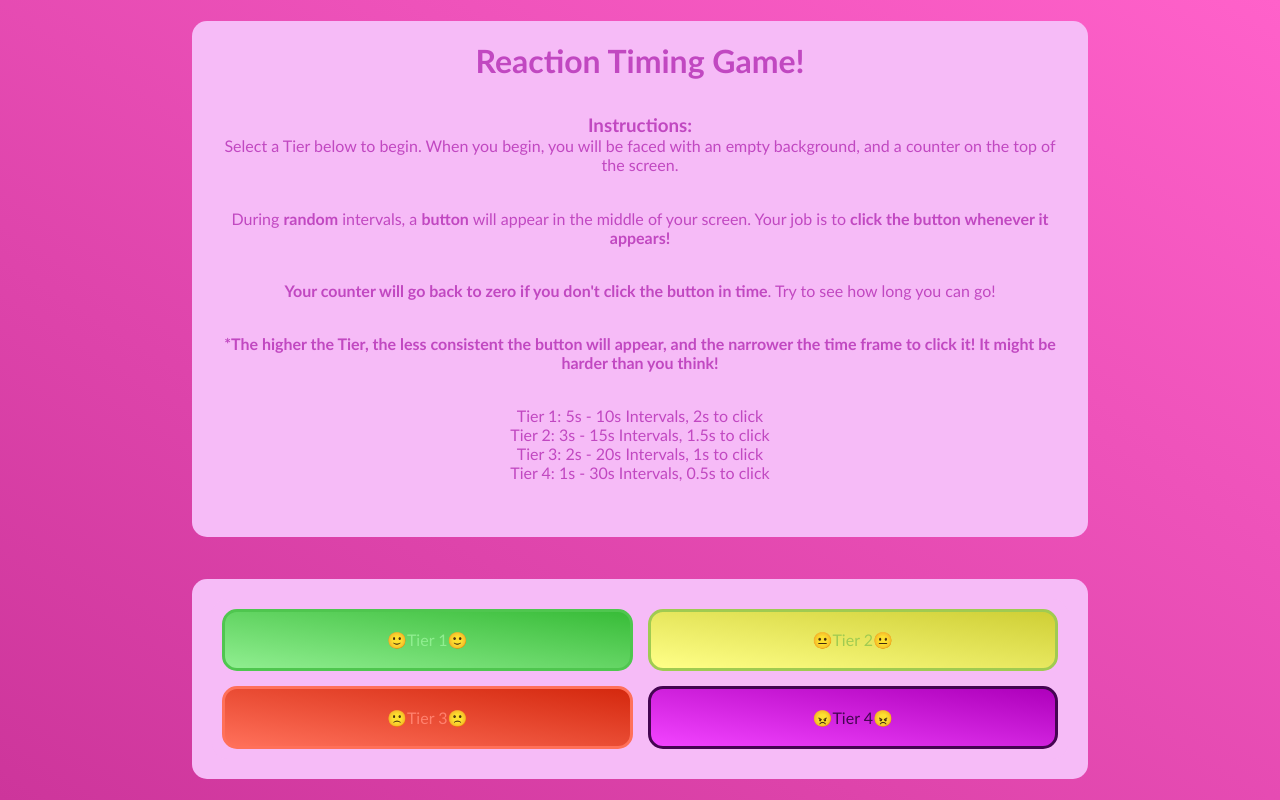
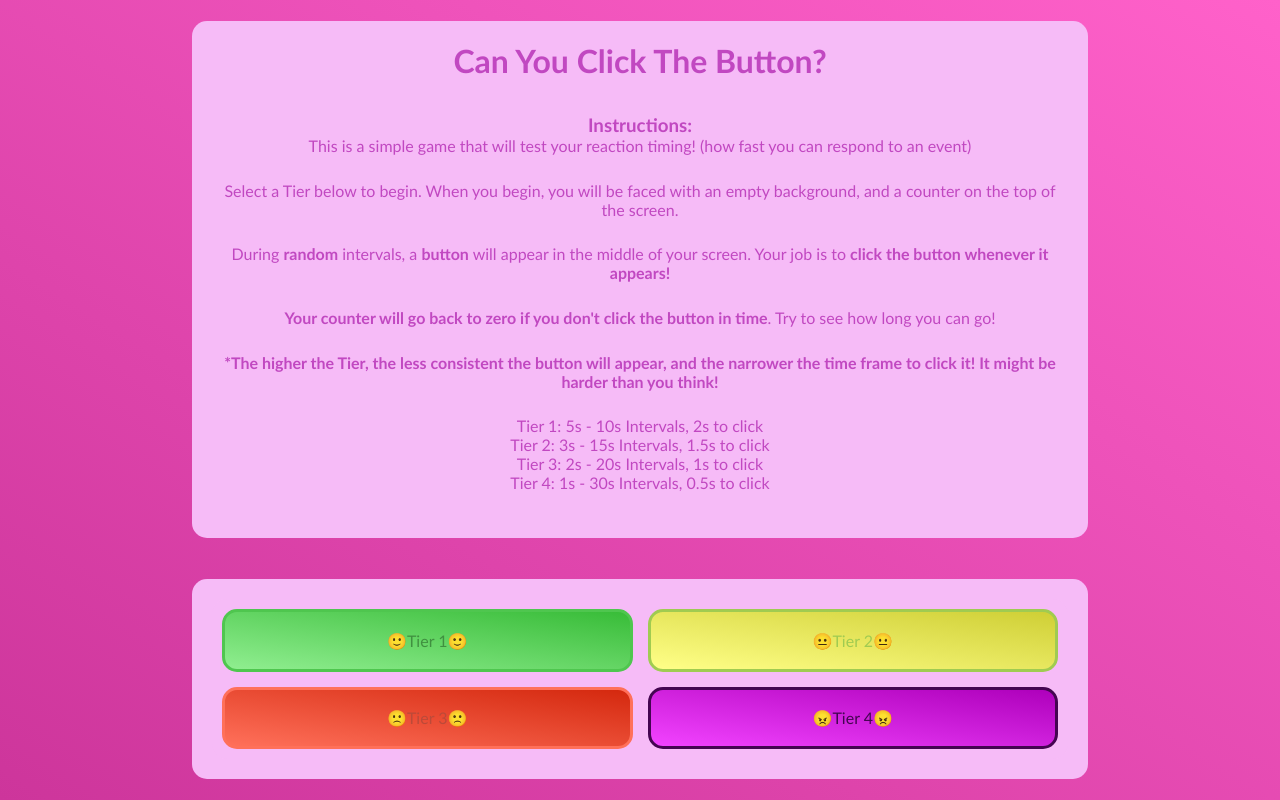
Before and after one commit to GambleLM9/ReactionGame, a plain HTML site: page index.html in a window 1280 px wide. Drawn offline with Linux system fonts and the light colour scheme.

Commit message:
Minor Visual Changes, renamed game

```diff
--- a/index.html
+++ b/index.html
@@ -31,7 +31,7 @@
         }
         /* Targets the paragraphs of the instructions */
         .intro p{
-            padding-bottom: 4%;
+            padding-bottom: 3%;
         }
         /*Difficulties*/
         /* A box that contains the difficulty button box. */
@@ -59,7 +59,7 @@
         }
         /* The Tier 1 difficulty button */
         .tier1{
-            color: lightgreen;
+            color: rgb(64, 144, 64);
             background: linear-gradient(to left bottom, rgb(56, 188, 56), lightgreen);
             align-content: center;
             text-decoration: none;
@@ -88,7 +88,7 @@
         }
         /* The Tier 3 difficulty button */
         .tier3{
-            color: rgb(255, 129, 110);
+            color: rgb(188, 74, 57);
             background: linear-gradient(to left bottom, rgb(212, 40, 14), rgb(255, 112, 90));
             align-content: center;
             text-decoration: none;
@@ -128,8 +128,11 @@
     <div class="container">
         <!-- The introductions -->
         <div class="intro">
-            <h1>Reaction Timing Game!</h1>
+            <h1>Can You Click The Button?</h1>
             <h3>Instructions:</h3>
+            <p>
+                This is a simple game that will test your reaction timing! (how fast you can respond to an event)
+            </p>
             <p>
                 Select a Tier below to begin. When you begin, you will be faced with an empty background, and a counter on the top of the screen.
             </p>
@@ -161,7 +164,7 @@
                 <a class="tier1"href="tier1.html">🙂Tier 1🙂</a>
                 <!-- Tier 2 -->
                 <a class="tier2"href="tier2.html">😐Tier 2😐</a>
-                <!-- Tier 3  -->
+                <!-- Tier 3 -->
                 <a class="tier3"href="tier3.html">🙁Tier 3🙁</a>
                 <!-- Tier 4 -->
                 <a class="tier4"href="tier4.html">😠Tier 4😠</a>
```
